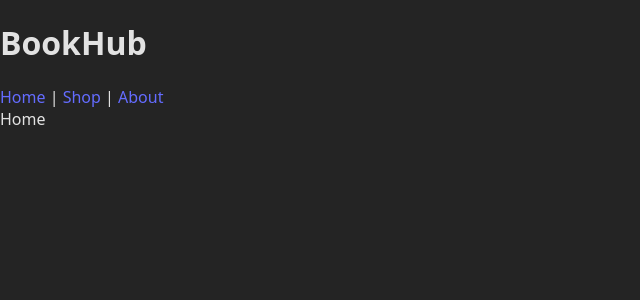
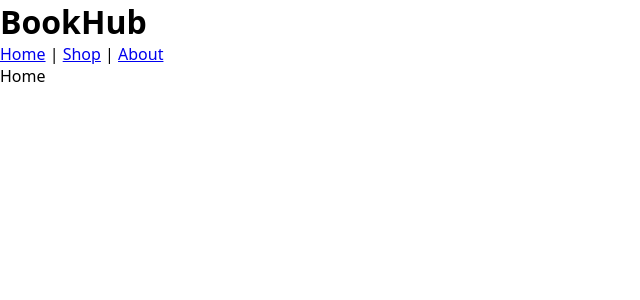
Before and after one commit to ArashFP/BookHub, a React (Vite) app in the folder Frontend/BookHub/: page / in a window 1280 px wide. Shown: the top 300 px of the page, without its empty margins (0-640 px from the left). Built offline with nearby package versions, Linux system fonts and the light colour scheme.

Commit message:
updates variables and global styles

```diff
--- a/Frontend/BookHub/src/styles/globals.css
+++ b/Frontend/BookHub/src/styles/globals.css
@@ -1,23 +1,15 @@
+@import "./variables.css";
+
 :root {
-  --primary-color: #646cff;
-  --secondary-color: #535bf2;
-  --background-color: #242424;
-  --text-color: rgba(255, 255, 255, 0.87);
   --font-family: system-ui, Avenir, Helvetica, Arial, sans-serif;
 }
 
 body {
   margin: 0;
   font-family: var(--font-family);
-  color: var(--text-color);
-  background-color: var(--background-color);
+  background-color: var(--light-gray);
 }
 
-a {
-  color: var(--primary-color);
-  text-decoration: none;
+h1 {
+  margin: 0;
 }
-
-a:hover {
-  color: var(--secondary-color);
-}
--- a/Frontend/BookHub/src/styles/variables.css
+++ b/Frontend/BookHub/src/styles/variables.css
@@ -0,0 +1,22 @@
+:root {
+  /* colors */
+  --primary-color: #2c2c54;
+  --secondary-color: #474787;
+  --background-dark: #aaabb8;
+  --background-light: #ececec;
+
+  /* border radius */
+  --rounded-sm: 4px;
+  --rounded-md: 8px;
+  --rounded-lg: 16px;
+
+  /* Spacing */
+  --spacing-4: 4px;
+  --spacing-8: 8px;
+  --spacing-12: 12px;
+  --spacing-16: 16px;
+  --spacing-20: 20px;
+  --spacing-24: 24px;
+  --spacing-28: 28px;
+  --spacing-32: 32px;
+}
```
